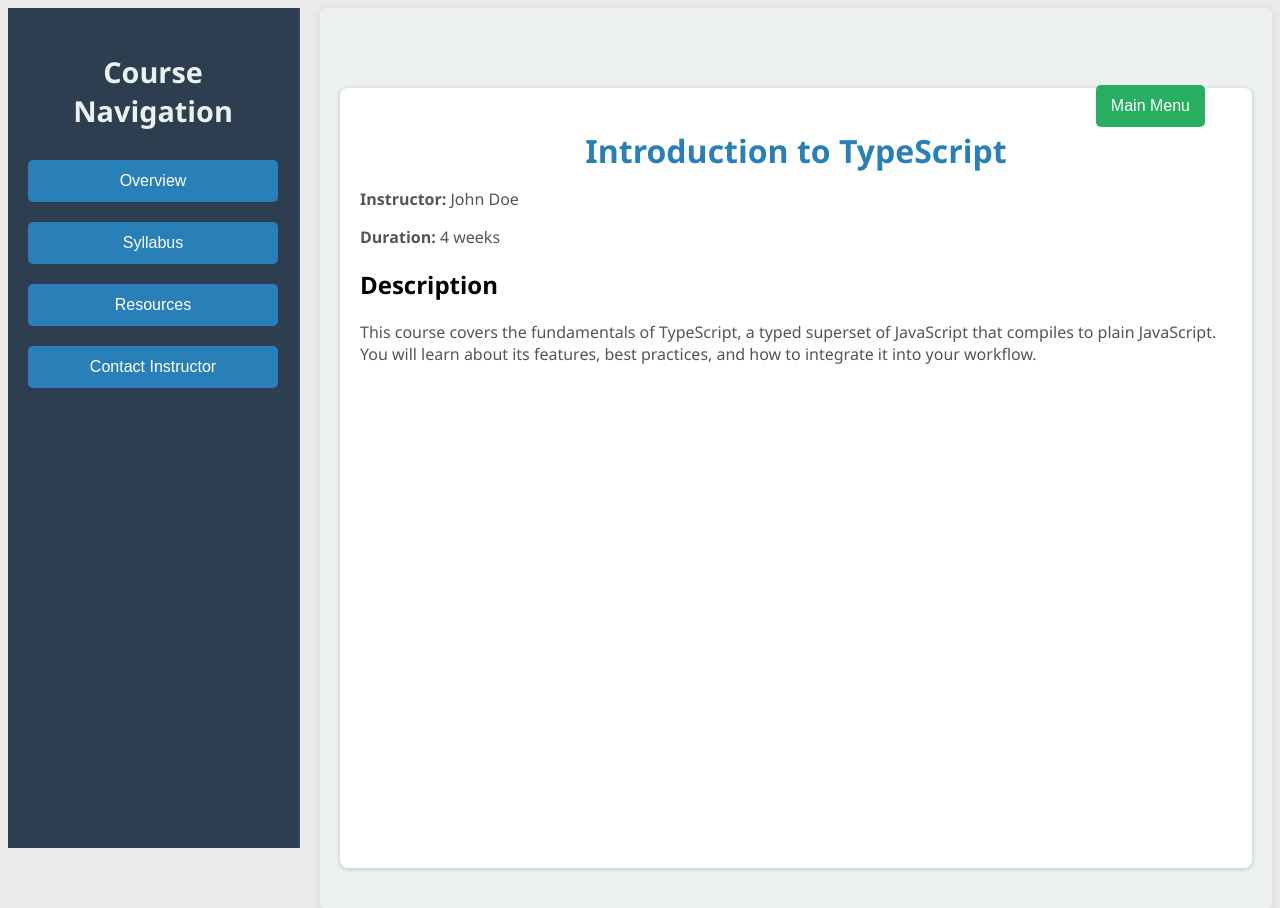
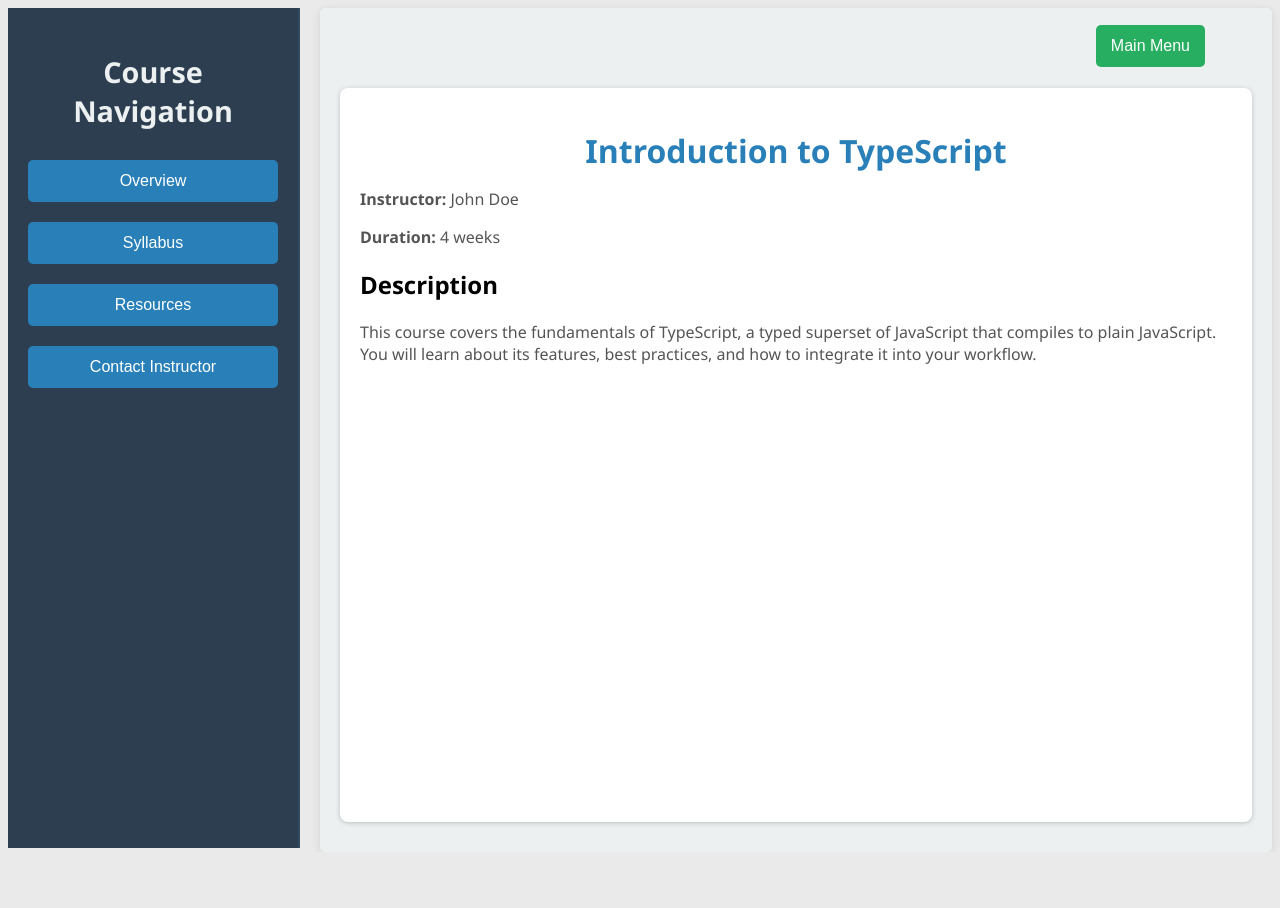
Before and after one commit to BuffWuff1712/FourGetAlready, a React (Vite) app in the folder frontend/: page /coursepage in a window 1280 px wide. After the commit the page ends 852 px from the top, so only its background shows below. Built offline with nearby package versions, Linux system fonts and the light colour scheme.

Commit message:
Add UI fixes

```diff
--- a/frontend/src/App.css
+++ b/frontend/src/App.css
@@ -10,3 +10,7 @@ html, body, #root {
   font-family: Arial, sans-serif;
   height: 100vh; /* Set full height */
 }
+
+.main-content {
+  width: 100%;
+}
--- a/frontend/src/assets/styles/CourseDetails.css
+++ b/frontend/src/assets/styles/CourseDetails.css
@@ -1,6 +1,6 @@
-.sidebar, .course-details {
+.course-details {
    display: flex; /* Enables flexbox layout */
-   height: 100vh;
+   height:93%;
  }
 
  .course-details {
@@ -20,7 +20,7 @@
    padding: 20px;
    border-radius: 8px;
    box-shadow: 0 1px 5px rgba(0, 0, 0, 0.2);
-   margin-bottom: 20px;
+   margin-bottom: 10px;
  }
 
  .course-title {
@@ -44,8 +44,8 @@
  }
 
  .main-menu-button {
-   position: fixed;
-   top: 75px;
+   position:absolute;
+   top: 15px;
    right: 75px;
    background-color: #27ae60;
    color: white;
--- a/frontend/src/assets/styles/Sidebar.css
+++ b/frontend/src/assets/styles/Sidebar.css
@@ -1,5 +1,6 @@
 .sidebar {
   width: 250px;
+  height: 100vh;
   background-color: #2c3e50; /* Darker sidebar */
   color: #ecf0f1; /* Lighter text color */
   padding: 20px;
--- a/frontend/src/components/course_page/Sidebar.tsx
+++ b/frontend/src/components/course_page/Sidebar.tsx
@@ -1,4 +1,5 @@
 import React from 'react';
+import '../../assets/styles/sidebar.css'
 
 interface SidebarProps {
   onSelect: (content: string) => void;
```
